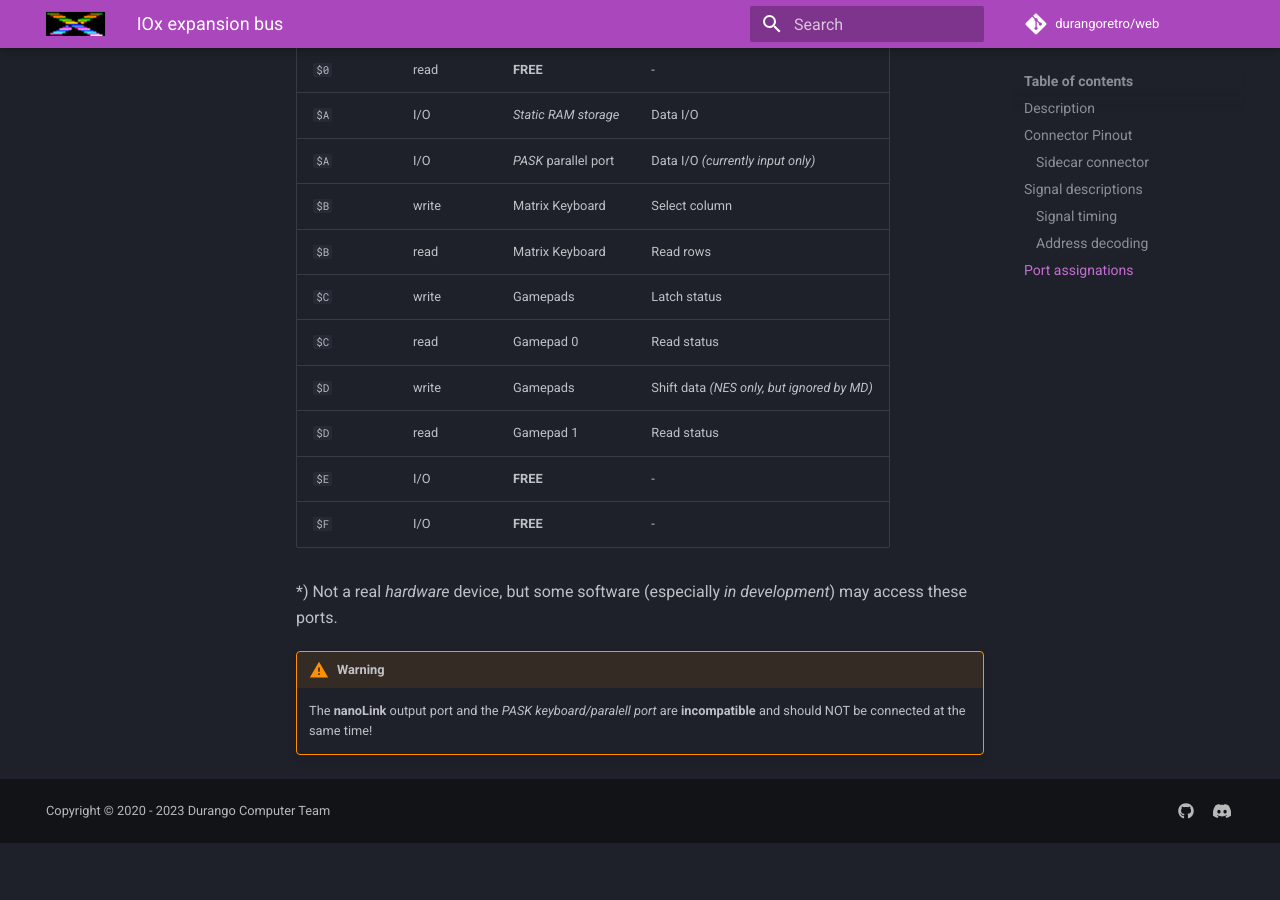
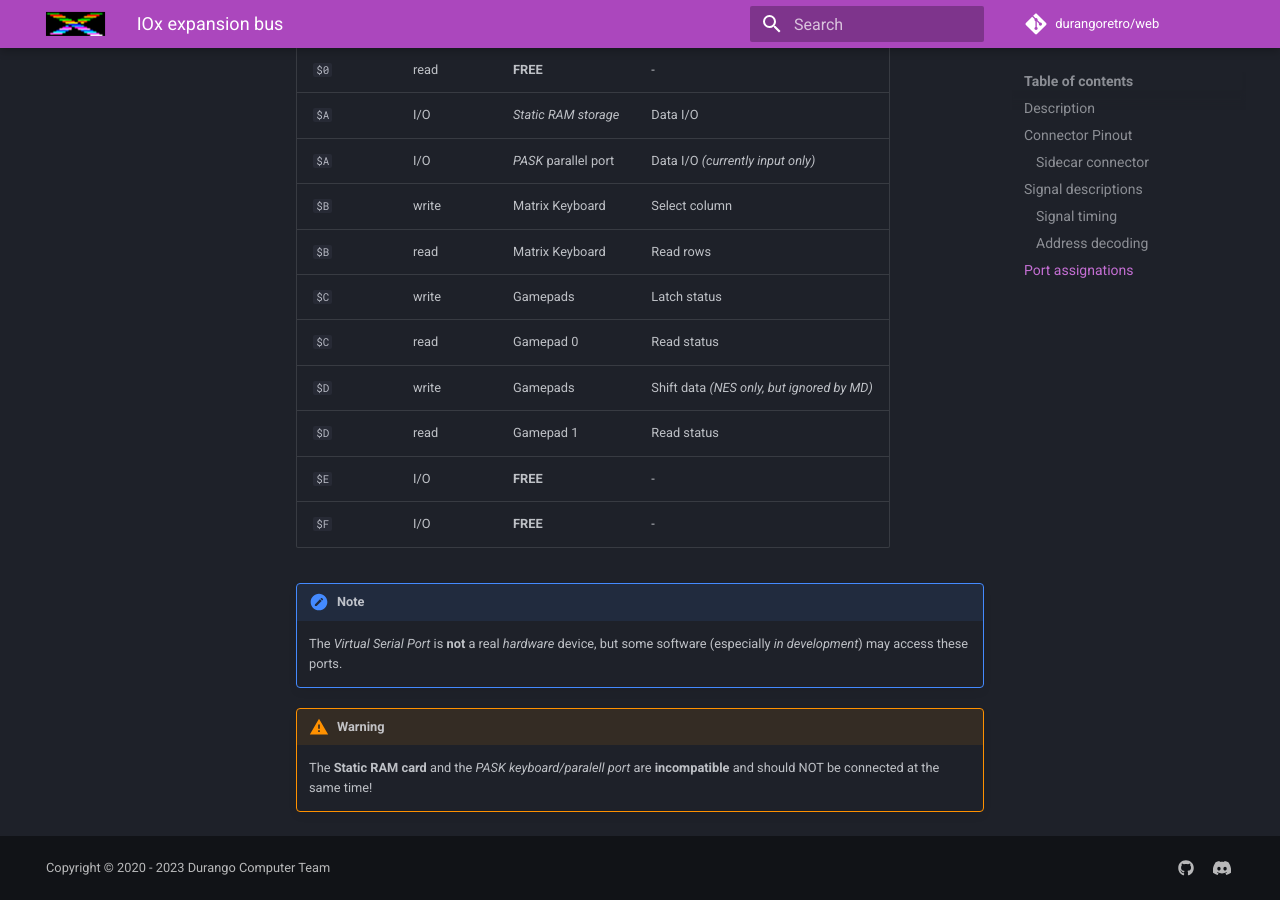
Before and after one commit to durangoretro/web, an MkDocs documentation site: the page built from docs/hardware/exp_bus.md, in a window 1280 px wide and 900 px high, scrolled down 3601 px. Built offline with MkDocs 1.6.1 and Material for MkDocs 9.7.7, drawn with Linux system fonts in a browser that asks for light colours; comment, search, counter and statistics services are not loaded; before the commit the page ends 4444 px from its top, so only the background shows below that.

Commit message:
fix incompatibilities and notes on IOx devices

```diff
--- a/docs/hardware/exp_bus.md
+++ b/docs/hardware/exp_bus.md
@@ -101,8 +101,10 @@ Here follows a list of _currently produced or projected **peripheral addresses**
 |`$E`   |I/O       |**FREE**  |-|
 |`$F`   |I/O       |**FREE**  |-|
 
-\*) Not a real _hardware_ device, but some software (especially _in development_) may access these ports.
+!!! note
+
+	The _Virtual Serial Port_ is **not** a real _hardware_ device, but some software (especially _in development_) may access these ports.
 
 !!! warning
 
-	The **nanoLink** output port and the _PASK keyboard/paralell port_ are **incompatible** and should NOT be connected at the same time!
+	The **Static RAM card** and the _PASK keyboard/paralell port_ are **incompatible** and should NOT be connected at the same time!
```
